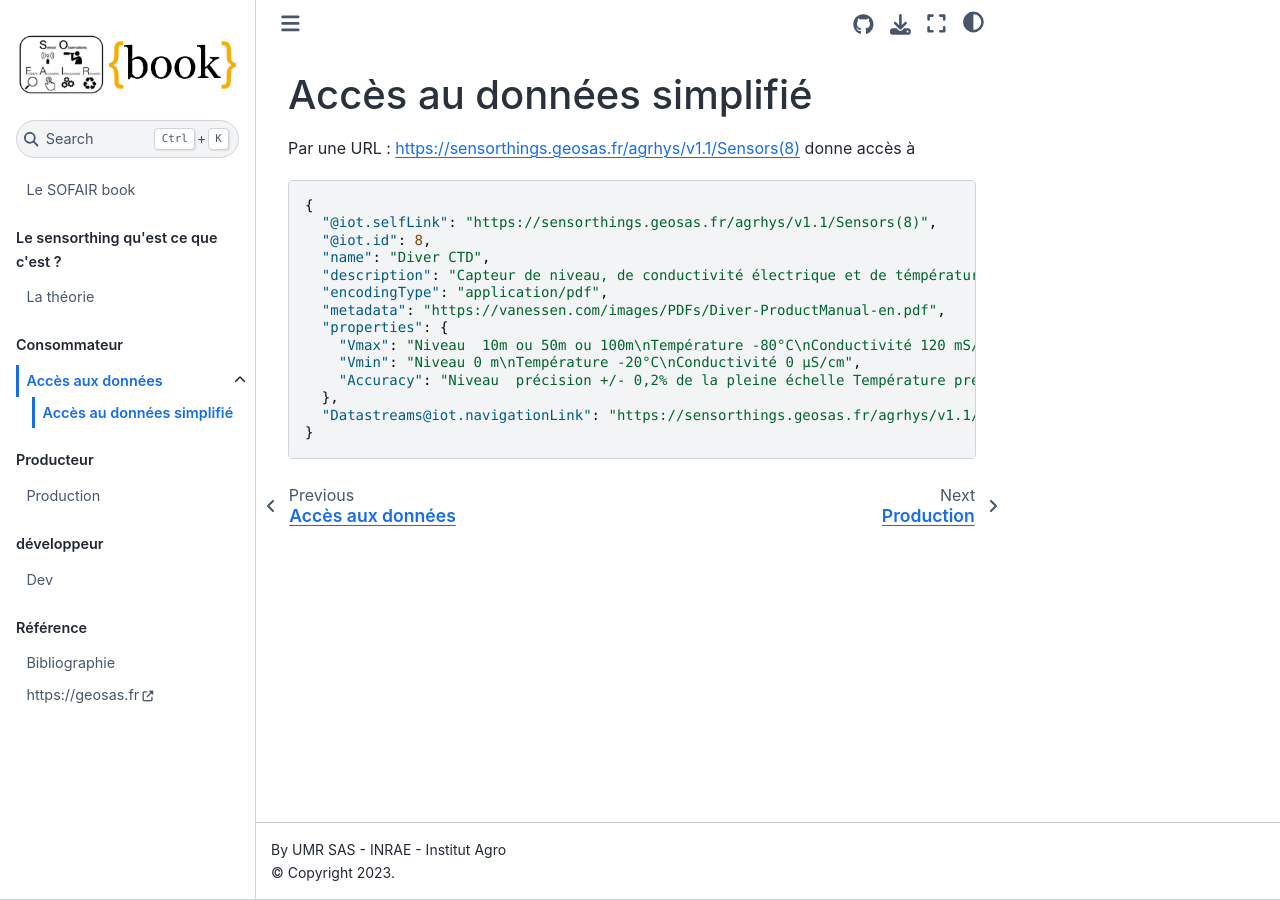
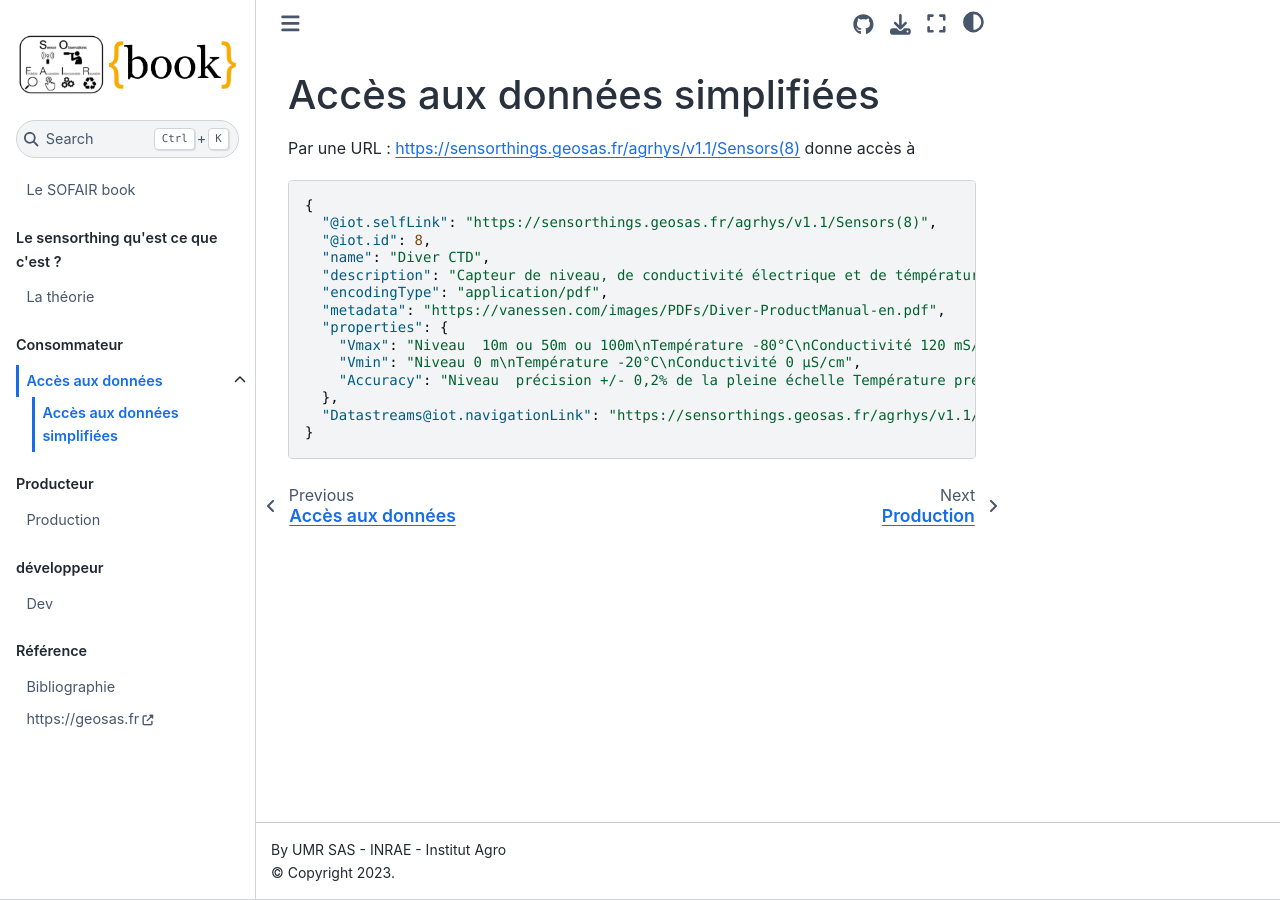
Before and after one commit to geosas/sofair-book, a Jupyter Book: the page built from page/chap1/consommation_simple.md, in a window 1280 px wide. Built offline with Jupyter Book 1.0.4 settings and Sphinx 7.4.7 and the Sphinx Book theme 1.1.4, drawn with Linux system fonts in a browser that asks for light colours; pages that are not in the unit, such as notebooks, are missing from menus.

Commit message:
Update consommation_simple.md

```diff
--- a/page/chap1/consommation_simple.md
+++ b/page/chap1/consommation_simple.md
@@ -1,4 +1,4 @@
-# Accès au données simplifié
+# Accès aux données simplifiées
 
 Par une URL :
 [https://sensorthings.geosas.fr/agrhys/v1.1/Sensors(8)](https://sensorthings.geosas.fr/agrhys/v1.1/Sensors(8))
```
